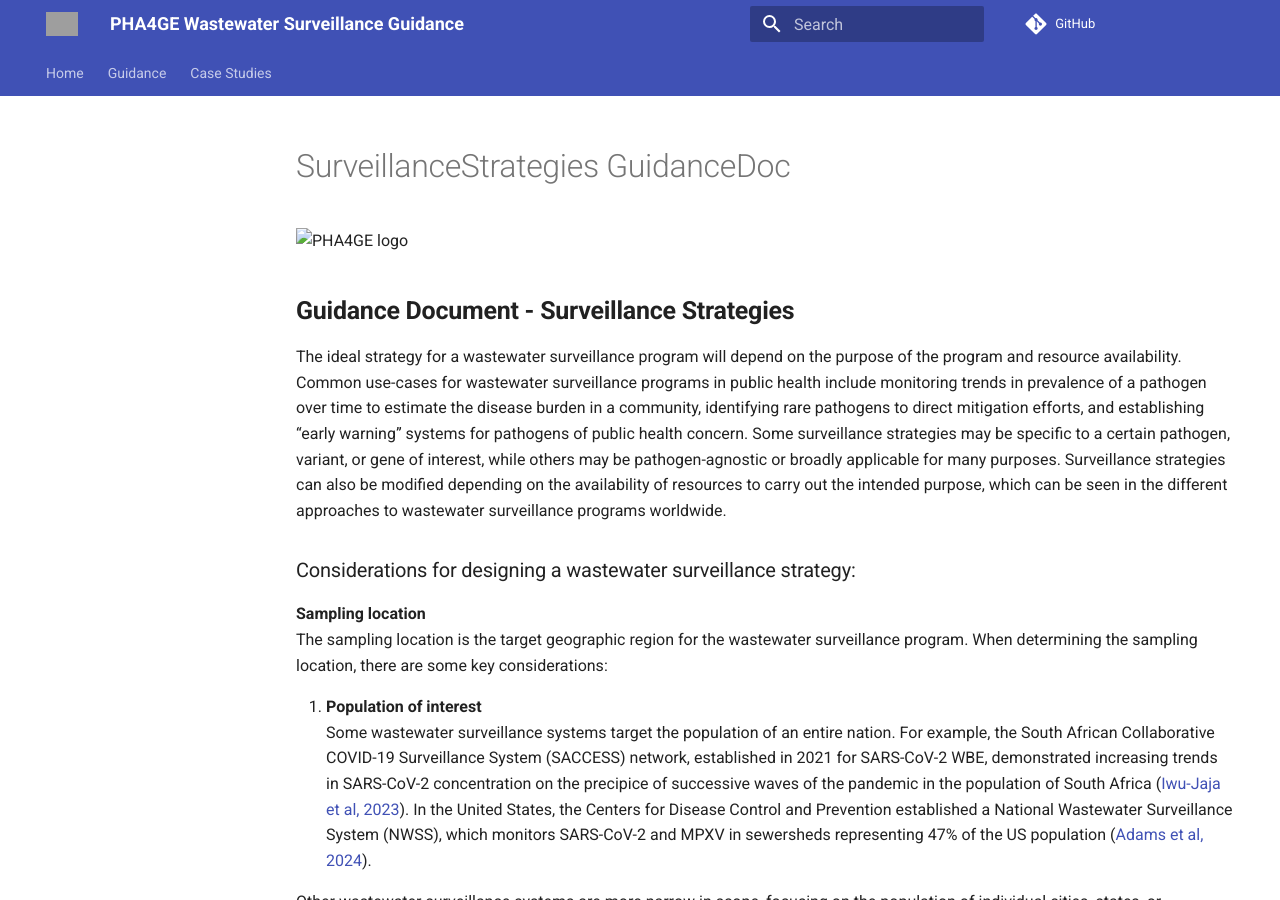
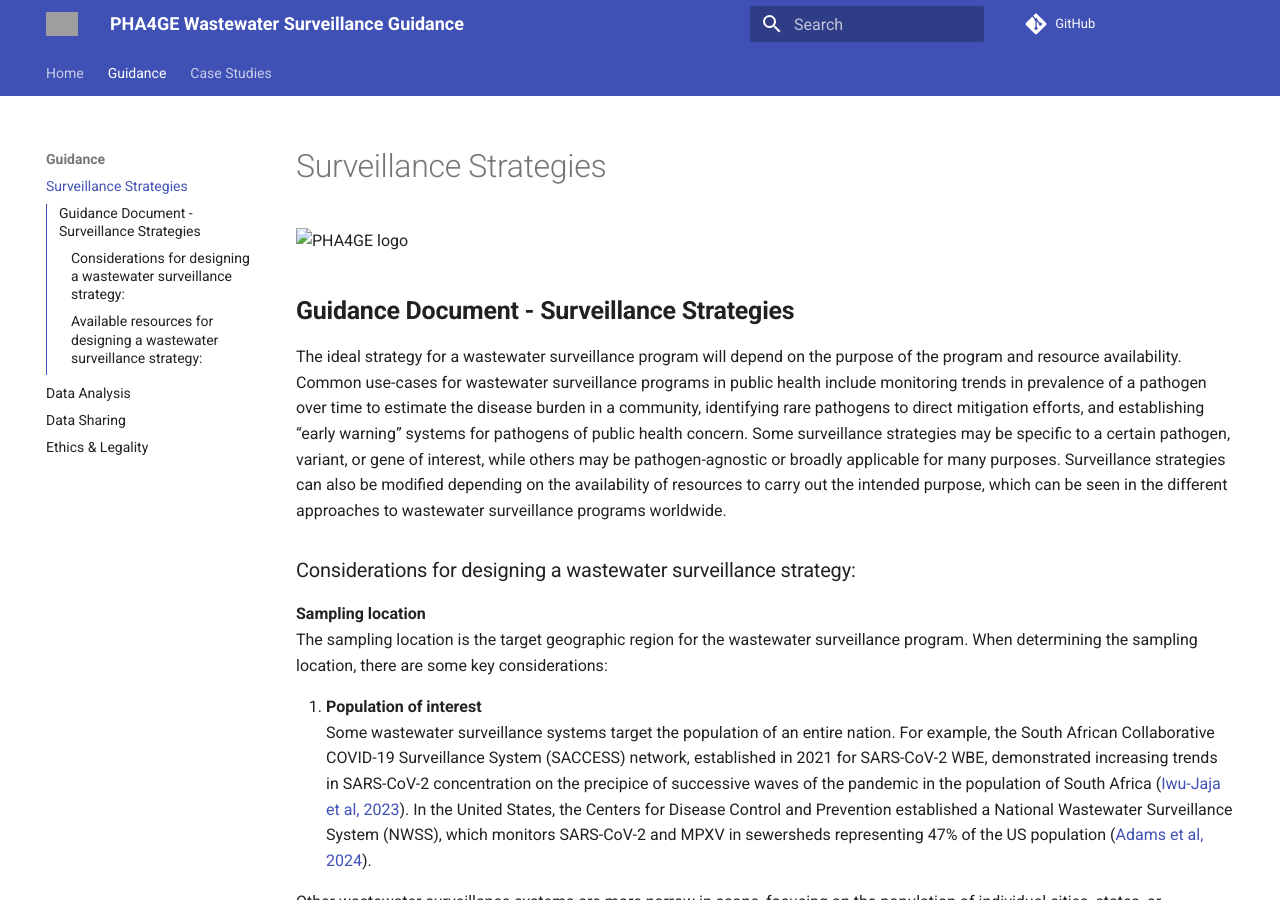
Before and after one commit to pha4ge/wastewater-guidance, an MkDocs documentation site: the page built from guidance_docs/SurveillanceStrategies-GuidanceDoc.md, in a window 1280 px wide and 900 px high. Built offline with MkDocs 1.6.1 and Material for MkDocs 9.7.7, drawn with Linux system fonts in a browser that asks for light colours; comment, search, counter and statistics services are not loaded; some of the changed lines change nothing that is shown; grey boxes are pictures that could not be loaded.

Commit message:
linking images and files that were unlinked

```diff
--- a/mkdocs.yml
+++ b/mkdocs.yml
@@ -8,7 +8,7 @@
 
 theme:
   name: material
-  logo: pha4ge-logo-thin.png
+  logo: ../pha4ge-logo-thin.png
   palette:
     - scheme: default
       primary: indigo
@@ -42,10 +42,10 @@
 nav:
   - Home: README.md
   - Guidance:
-      - Surveillance Strategies: surveillance-strategies.md
-      - Data Analysis: data-analysis.md
-      - Data Sharing: data-sharing.md
-      - Ethics & Legality: ethics-and-legality.md
+      - Surveillance Strategies: SurveillanceStrategies-GuidanceDoc.md
+      - Data Analysis: DataAnalysis-GuidanceDoc.md
+      - Data Sharing: DataSharing-GuidanceDoc.md
+      - Ethics & Legality: EthicsAndLegality-GuidanceDoc.md
   - Case Studies:
       - San Diego SARS-CoV-2: CaseStudy1-GuidanceDoc.md
       - Blantyre Typhoid: CaseStudy2-GuidanceDoc.md
```
